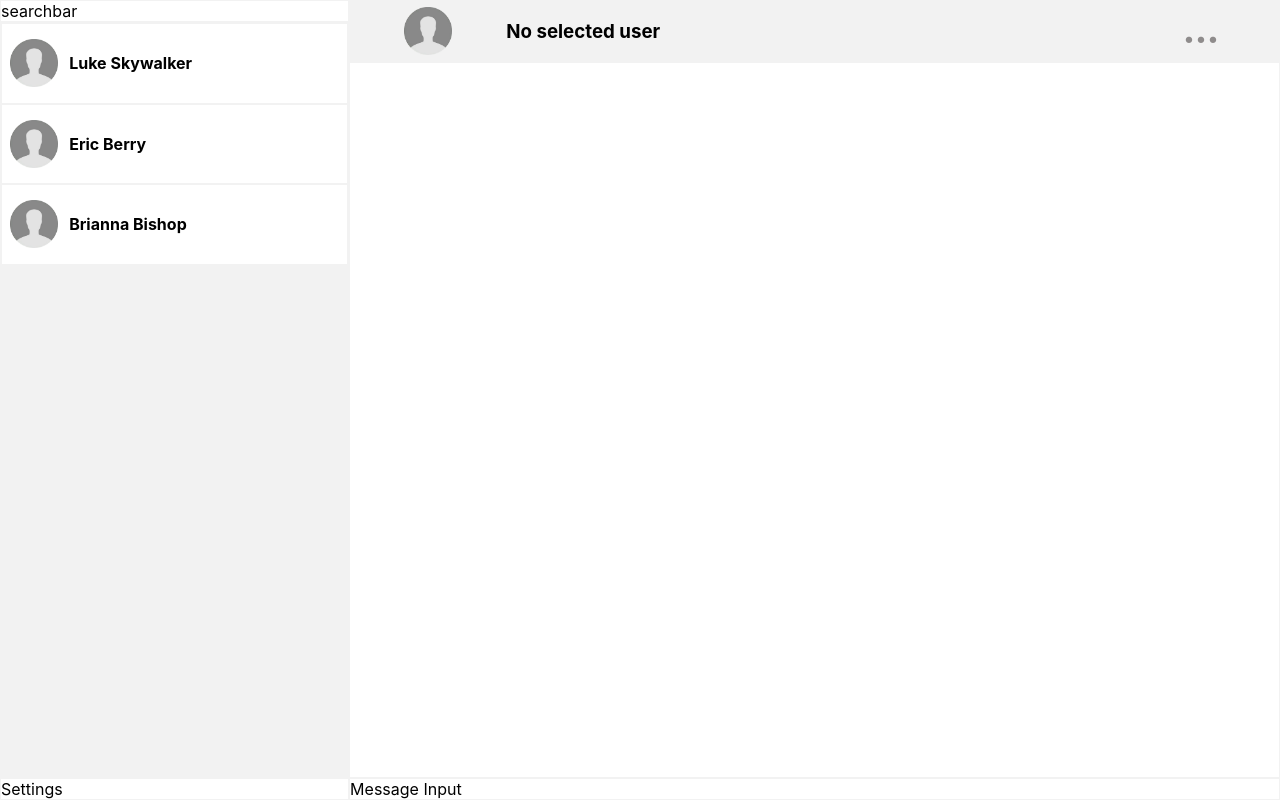
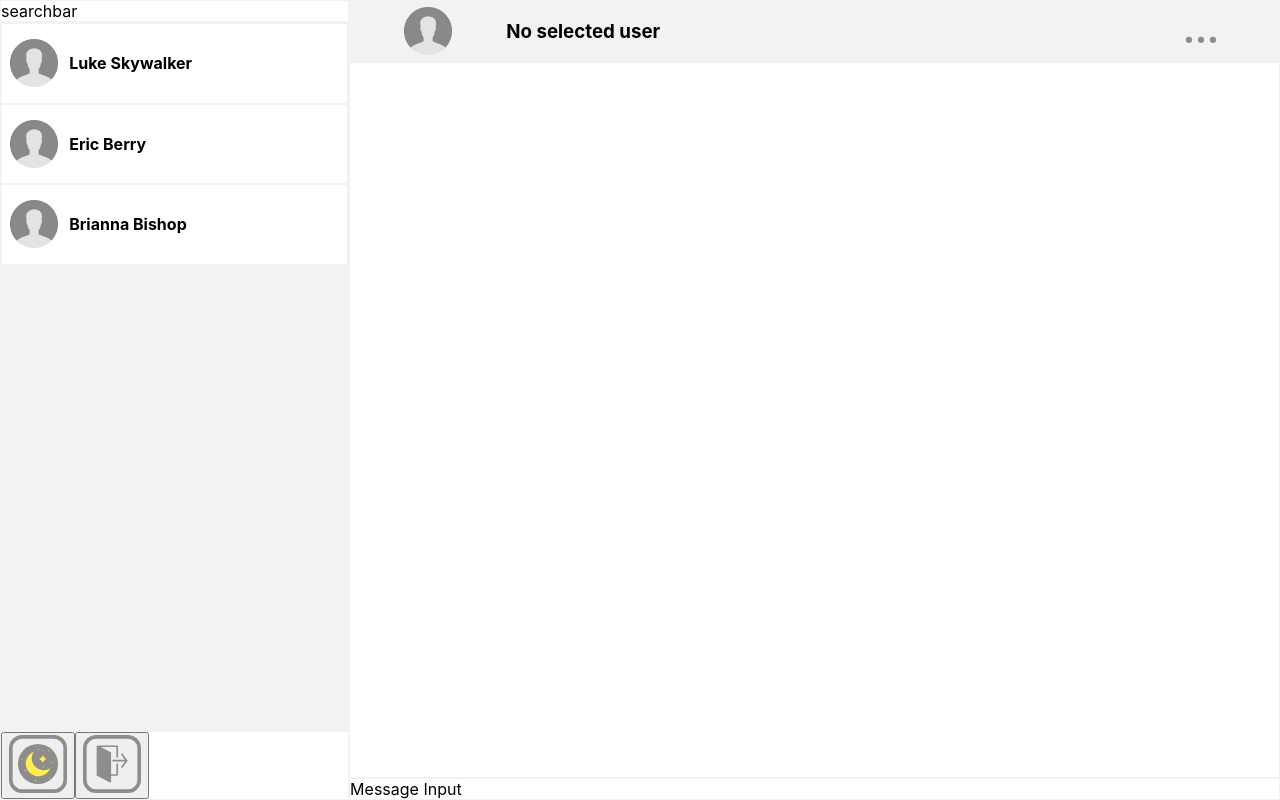
Before and after one commit to aysegulHalamoglu/chat-app, a React (Create React App) app in the folder my-chat-app/: page /#/chat in a window 1280 px wide. Both pictures are taken after typing "Sample", "Sample", "Sample" into the empty fields and a click on the button "LOGIN". Built offline with nearby package versions, Linux system fonts and the light colour scheme.

Commit message:
[ADD] Chat: settings added

```diff
--- a/my-chat-app/src/App.js
+++ b/my-chat-app/src/App.js
@@ -19,6 +19,10 @@ function App() {
     setUser({ user });
     localStorage.setItem("chat_app_user", JSON.stringify(user));
   };
+  const logout = () => {
+    setUser(null);
+    localStorage.removeItem("chat_app_user");
+  };
 
   useEffect(() => {
     const usernameFromStorage = localStorage.getItem("chat_app_user");
@@ -33,6 +37,7 @@ function App() {
         value={{
           user,
           login,
+          logout,
           friendList: mockFriends.friends,
           selectUser,
           selectedUser,
--- a/my-chat-app/src/components/CustomButton.js
+++ b/my-chat-app/src/components/CustomButton.js
@@ -1,10 +1,9 @@
 import React from "react";
 
-const CustomButton = (props) => {
-  const { value, onClick } = props;
+const CustomButton = ({ text, onClick }) => {
   return (
-    <button className="loginRows CustomButton" value={value} onClick={onClick}>
-      {props.value}
+    <button className="loginRows CustomButton" onClick={onClick}>
+      {text}
     </button>
   );
 };
--- a/my-chat-app/src/components/CustomInput.js
+++ b/my-chat-app/src/components/CustomInput.js
@@ -1,11 +1,11 @@
 import React from "react";
 
 const CustomInput = (props) => {
-  const { placeholder, onChange } = props;
+  const { placeholder, onChange, className } = props;
   return (
     <input
+      className={className}
       type="text"
-      className="loginRows CustomInput"
       placeholder={placeholder}
       onChange={onChange}
     />
--- a/my-chat-app/src/pages/Chat/components/LeftSide/Settings.js
+++ b/my-chat-app/src/pages/Chat/components/LeftSide/Settings.js
@@ -1,5 +1,18 @@
-import React from "react";
+import React, { useContext } from "react";
+import { LoginContext } from "../../../../context/LoginContext";
+import iconLogout from "../../../../assets/img/logout.svg";
+import iconDarkmode from "../../../../assets/img/darkmode.svg";
 
 export default function Settings() {
-  return <div className="settings">Settings</div>;
+  const { logout } = useContext(LoginContext);
+  return (
+    <div className="settings">
+      <button className="buttonSm">
+        <img src={iconDarkmode} />
+      </button>
+      <button className="buttonSm" onClick={logout}>
+        <img src={iconLogout} />
+      </button>
+    </div>
+  );
 }
--- a/my-chat-app/src/pages/Login.js
+++ b/my-chat-app/src/pages/Login.js
@@ -16,6 +16,7 @@ export default function Login() {
         </div>
         <div>
           <CustomInput
+            className="loginRows CustomInput"
             placeholder="User Name"
             onChange={(e) => {
               setUsername(e.target.value);
@@ -24,6 +25,7 @@ export default function Login() {
         </div>
         <div>
           <CustomInput
+            className="loginRows CustomInput"
             placeholder="First Name"
             onChange={(e) => {
               setFirstName(e.target.value);
@@ -32,6 +34,7 @@ export default function Login() {
         </div>
         <div>
           <CustomInput
+            className="loginRows CustomInput"
             placeholder="Last Name"
             onChange={(e) => {
               setLastName(e.target.value);
@@ -40,7 +43,7 @@ export default function Login() {
         </div>
         <div>
           <CustomButton
-            value="LOGIN"
+            text="LOGIN"
             onClick={() => {
               login(username, firstName, lastName);
             }}
```
Also changed, not shown: my-chat-app/src/assets/img/darkmode.svg (added), my-chat-app/src/assets/img/logout.svg (added).
